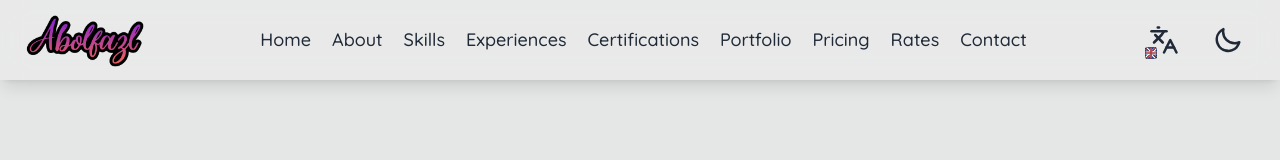
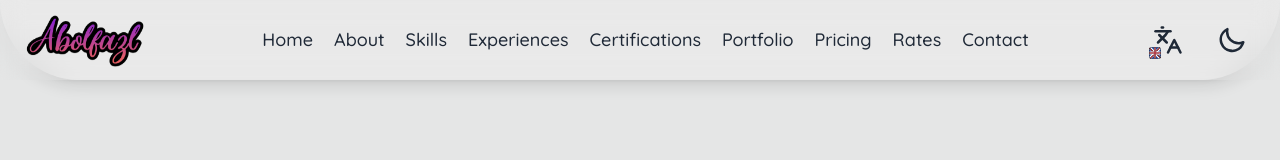
Before and after one commit to abolraj/me-react, a React (Vite) app: page /contact in a window 1280 px wide. Shown: the top 160 px of the page. Built offline with nearby package versions, Linux system fonts and the light colour scheme.

Commit message:
fix(parts/main/Header): Fix blurness

```diff
--- a/src/parts/main/Header.jsx
+++ b/src/parts/main/Header.jsx
@@ -5,15 +5,15 @@ import ThemeSwitcher from "@/components/ThemeSwitcher";
 
 export default function Header({ ...props }) {
     return (
-        <header class="w-screen bg-base-200/30 sm:px-5 z-50 backdrop-blur-md h-10 sm:h-16 lg:h-20 lg:ps-5 fixed top-0 left-0 shadow-lg" id="mh-header">
+        <header class="w-screen bg-base-200/30 px-4 z-50 before:absolute before:left-0 before:size-full before:backdrop-blur-md h-16 rounded-b-full sm:h-16 lg:h-20 lg:ps-5 fixed top-0 left-0 shadow-lg" id="mh-header">
             <div className='flex items-center gap-2 h-full justify-between'>
-                <section className="brand text-center h-14 md:h-16 lg:h-20">
+                <section className="brand text-center h-16 md:h-16 lg:h-20 z-10">
                     <img src={bannerImg} loading="lazy" alt="abolfazl" className="mx-auto h-full"  />
                 </section>
-                <div className="max-lg:-order-1 max-lg:w-2 max-lg:grow flex justify-start">
+                <div className="max-lg:-order-1 z-50 max-lg:w-2 max-lg:grow flex justify-start">
                     <Navigation></Navigation>
                 </div>
-                <div className="flex h-10 sm:h-16 lg:h-16 max-lg:w-2 max-lg:grow justify-end items-center">
+                <div className="flex h-10 z-0 sm:h-16 lg:h-16 max-lg:w-2 max-lg:grow justify-end items-center">
                     <LanguageSwitcher></LanguageSwitcher>
                     <ThemeSwitcher></ThemeSwitcher>
                 </div>
```
